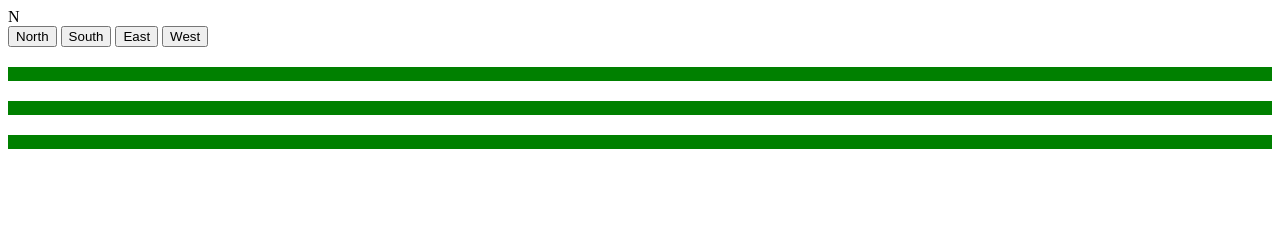
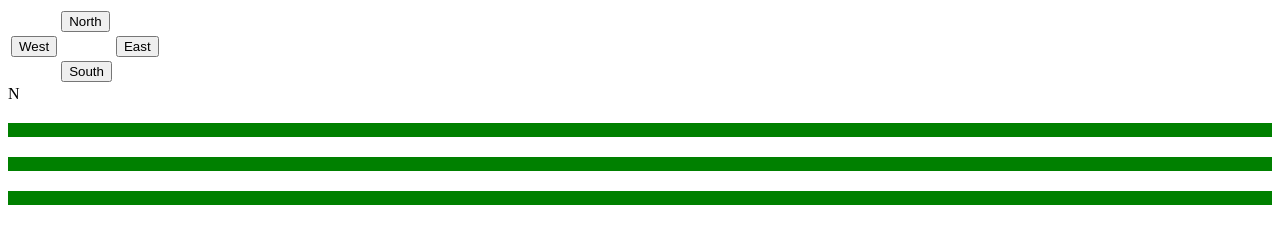
Before and after one commit to fuglede/find-the-relation, a website built with webpack: page www/index.html in a window 1280 px wide. Both pictures are taken after a click on the button "North". Built offline with nearby package versions, Linux system fonts and the light colour scheme; what find-the-relation would draw is missing.

Commit message:
Improve layout and use DOM API to generate matrices

```diff
--- a/www/index.html
+++ b/www/index.html
@@ -2,16 +2,17 @@
 <html>
   <head>
     <meta charset="utf-8">
-    <title>Hello wasm-pack!</title>
+    <title>Find the relation!</title>
   </head>
   <body>
     <noscript>This page contains webassembly and javascript content, please enable javascript in your browser.</noscript>
     <script src="./bootstrap.js"></script>
+    <table>
+      <tr><td></td><td><button id="north-button">North</button></td><td></td></tr>
+      <tr><td><button id="west-button">West</button></td><td></td><td><button id="east-button">East</button></td></tr>
+      <tr><td></td><td><button id="south-button">South</button></td><td></td></tr>
+    </table>
     <div id="word"></div>
-    <button id="north-button">North</button>
-    <button id="south-button">South</button>
-    <button id="east-button">East</button>
-    <button id="west-button">West</button>
-    <div id="boo"></div>
+    <div id="matrices"></div>
   </body>
 </html>
--- a/www/index.js
+++ b/www/index.js
@@ -44,30 +44,29 @@ function move(direction, symbol, opposite) {
     update_table();
 }
 
-const northButton = document.getElementById("north-button");
-northButton.addEventListener("click", moveNorth);
-const southButton = document.getElementById("south-button");
-southButton.addEventListener("click", moveSouth);
-const eastButton = document.getElementById("east-button");
-eastButton.addEventListener("click", moveEast);
-const westButton = document.getElementById("west-button");
-westButton.addEventListener("click", moveWest);
+document.getElementById("north-button").addEventListener("click", moveNorth);
+document.getElementById("south-button").addEventListener("click", moveSouth);
+document.getElementById("east-button").addEventListener("click", moveEast);
+document.getElementById("west-button").addEventListener("click", moveWest);
 
 function update_table() {
     var el = "";
     var evaluated = easy.evaluated();
     var is_trivial = easy.evaluation_is_trivial();
+    document.getElementById("matrices").innerHTML = '';
     for (var i = 0; i < 3; i++) {
-        var color = is_trivial[i] && word.textContent != "" ? "green" : "red";
-        el += "<div style=\"margin-top: 20px; background-color:" + color +"\"><table>"
+        var div = document.createElement("div");
+        div.style.marginTop = "20px";
+        div.style.backgroundColor = is_trivial[i] && word.textContent != "" ? "green" : "red";
+        var tbl = document.createElement("table");
+        div.appendChild(tbl);
         for (var j = 0; j < 3; j++) {
-            el += "<tr>"
+            var tr = tbl.insertRow()
             for (var k = 0; k < 3; k++) {
-                el += "<td>" + evaluated[9*i + 3*j + k] + "</td>";
+                var td = tr.insertCell();
+                td.appendChild(document.createTextNode(evaluated[9*i + 3*j + k]));
             }
-            el += "</tr>";
         }
-        el += "</table></div>";
+        document.getElementById("matrices").appendChild(div);
     }
-    document.getElementById("boo").innerHTML = el
 }
```
